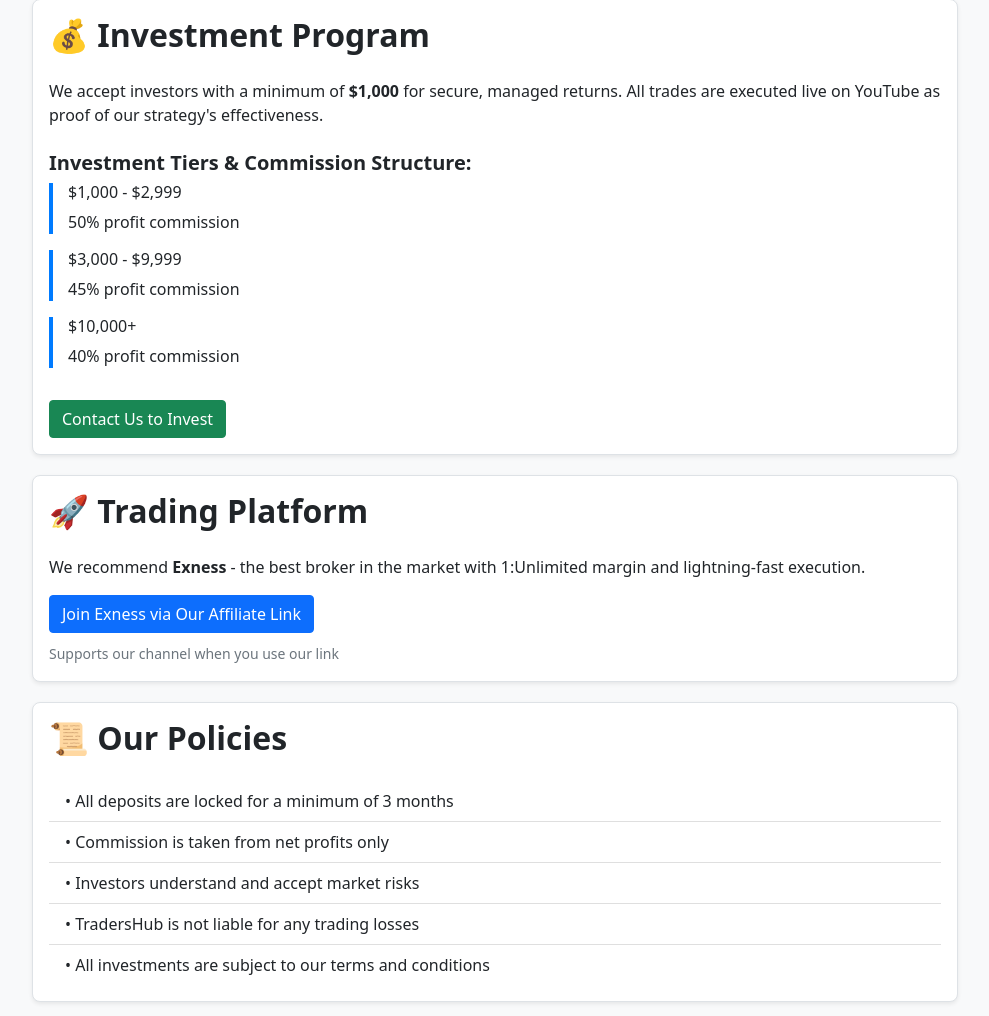
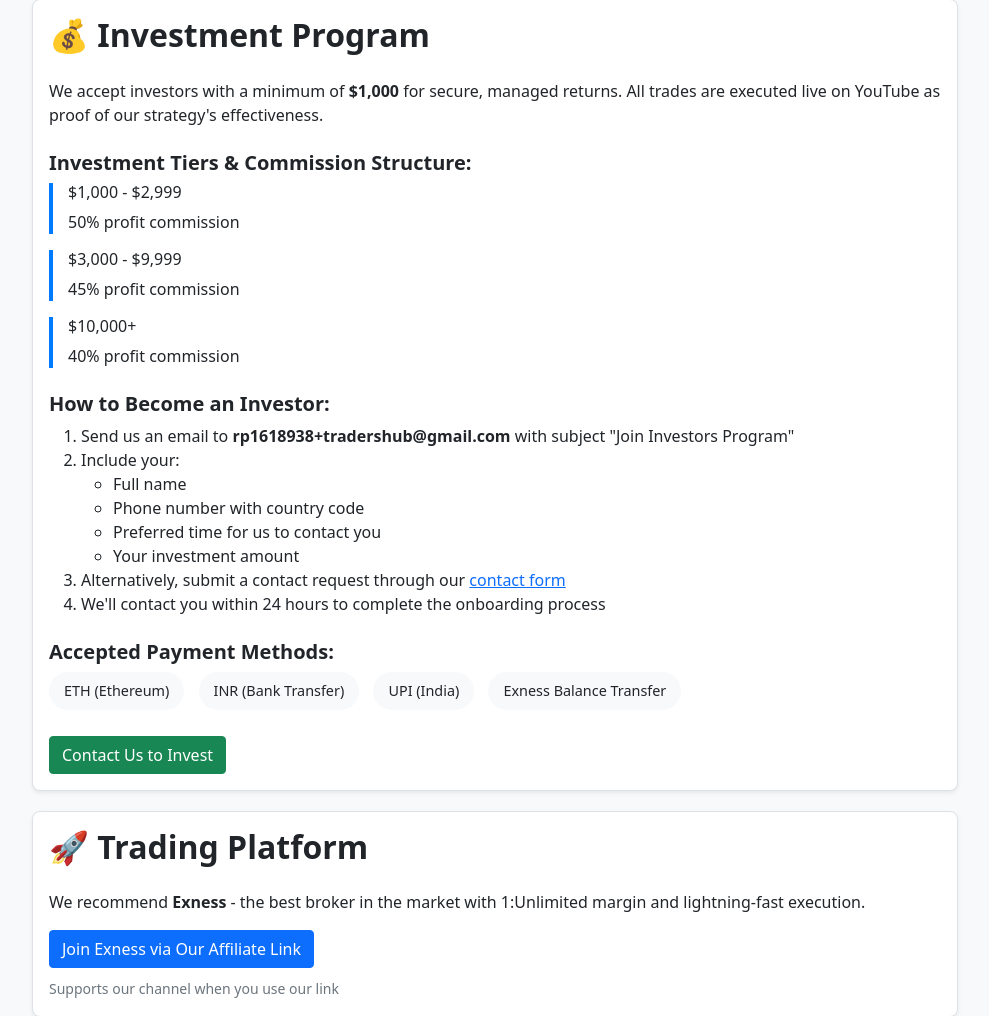
Before and after one commit to rahulpandit2/Traders-Hub, a PHP site: page /about.php in a window 1280 px wide. Shown: the part 863-1879 px from the top of the page, without its empty margins (145-1134 px from the left). Run offline with PHP 8.4, Linux system fonts and the light colour scheme.

Commit message:
improved about page design

```diff
--- a/about.php
+++ b/about.php
@@ -33,6 +33,15 @@ require_once 'partials/header.php';
         .github-feedback {
             background-color: #f6f8fa;
             border: 1px solid #e1e4e8;
+        }
+        .payment-method {
+            display: inline-block;
+            margin-right: 10px;
+            margin-bottom: 10px;
+            padding: 8px 15px;
+            background-color: #f8f9fa;
+            border-radius: 20px;
+            font-size: 0.9rem;
         }
     </style>
 </head>
@@ -99,6 +108,34 @@ require_once 'partials/header.php';
                                 <p>40% profit commission</p>
                             </div>
                         </div>
+
+                        <div class="mt-4">
+                            <h5 class="fw-bold">How to Become an Investor:</h5>
+                            <ol>
+                                <li>Send us an email to <strong>rp1618938+tradershub@gmail.com</strong> with subject "Join Investors Program"</li>
+                                <li>Include your:
+                                    <ul>
+                                        <li>Full name</li>
+                                        <li>Phone number with country code</li>
+                                        <li>Preferred time for us to contact you</li>
+                                        <li>Your investment amount</li>
+                                    </ul>
+                                </li>
+                                <li>Alternatively, submit a contact request through our <a href="contact.php">contact form</a></li>
+                                <li>We'll contact you within 24 hours to complete the onboarding process</li>
+                            </ol>
+                        </div>
+
+                        <div class="mt-4">
+                            <h5 class="fw-bold">Accepted Payment Methods:</h5>
+                            <div>
+                                <span class="payment-method">ETH (Ethereum)</span>
+                                <span class="payment-method">INR (Bank Transfer)</span>
+                                <span class="payment-method">UPI (India)</span>
+                                <span class="payment-method">Exness Balance Transfer</span>
+                            </div>
+                        </div>
+
                         <a href="contact.php" class="btn btn-success mt-3">Contact Us to Invest</a>
                     </div>
                 </div>
```
